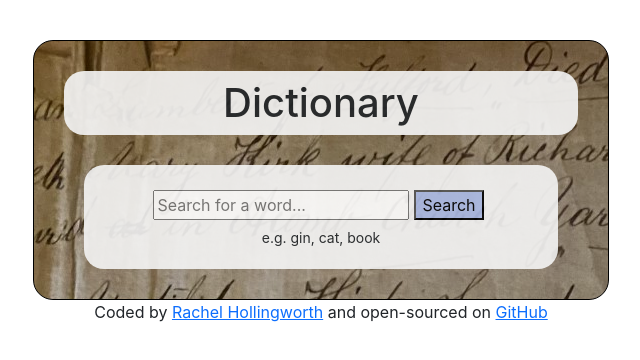
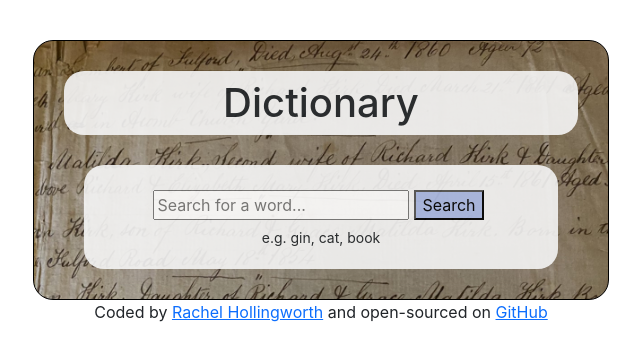
Before and after one commit to rachelofyork/dictionary-project, a React (Create React App) app: page / in a window 1280 px wide. Shown: the top 360 px of the page, without its empty margins (319-959 px from the left). Built offline with nearby package versions, Linux system fonts and the light colour scheme.

Commit message:
Changed background image to stretch rather than repeat on a larger screen

```diff
--- a/src/App.css
+++ b/src/App.css
@@ -11,7 +11,6 @@
 
 h1 {
   text-align: center;
-  padding: 30px;
   background-color: whitesmoke;
   opacity: 0.9;
   border-radius: 20px;
--- a/src/App.js
+++ b/src/App.js
@@ -8,7 +8,7 @@ function App() {
     <div className="App">
      <div className="container">
 
-       <div className="wrapper" style={{backgroundImage: `url(${background})` }}>
+       <div className="wrapper" style={{backgroundImage: `url(${background})`, backgroundSize: 'cover' }}>
           <h1 className="p-2">Dictionary</h1>
           <Dictionary />
        </div>
```
